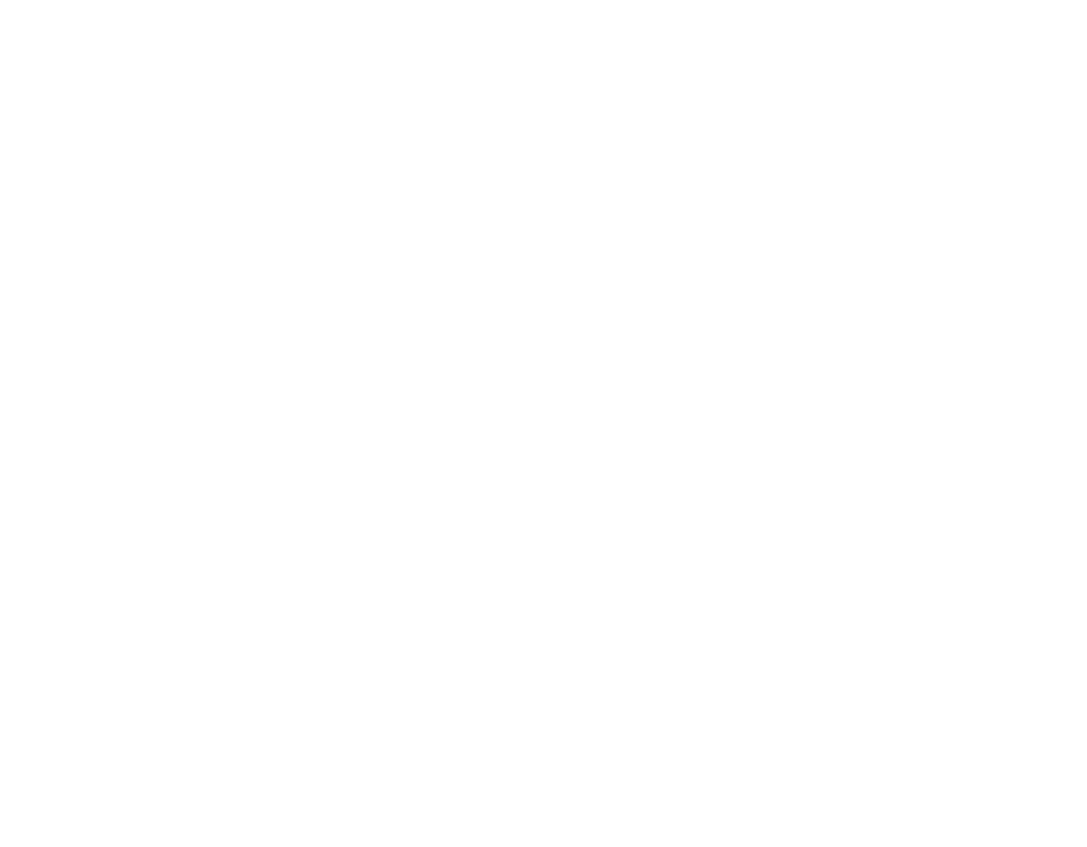
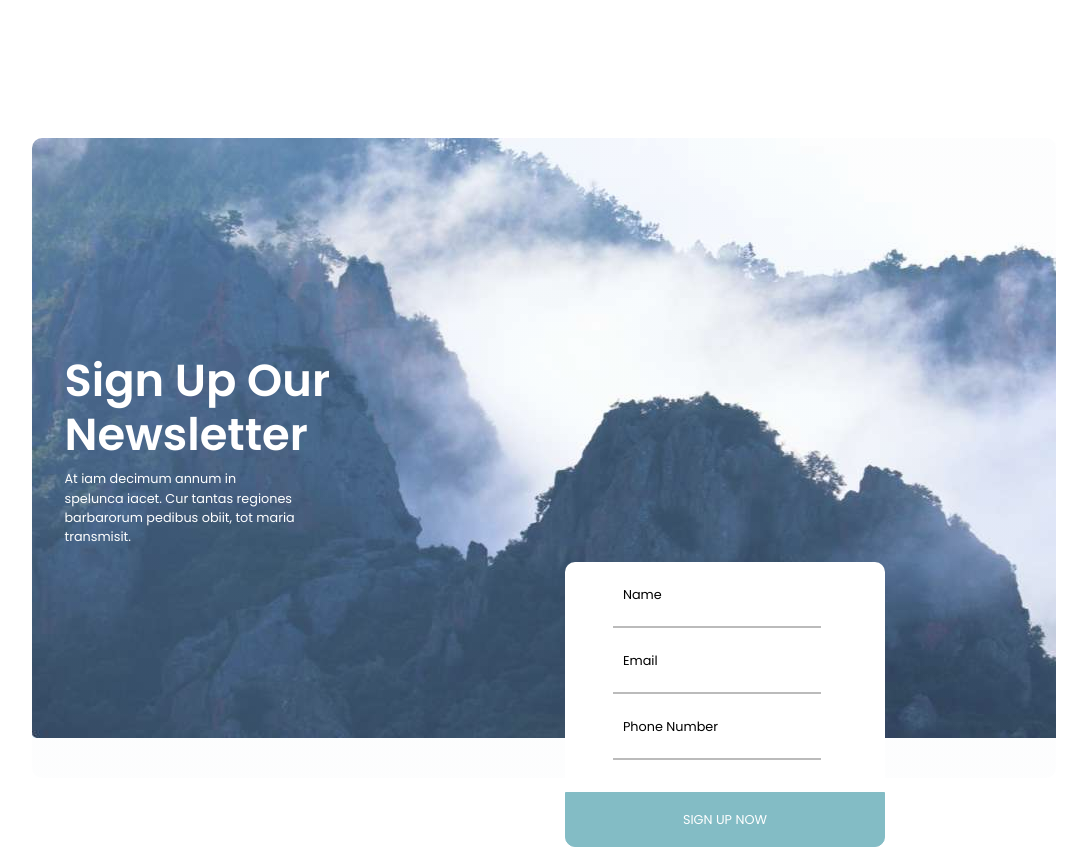
Before and after one commit to akhilalekha/lpmodel, a React (Create React App) app: page / in a window 1280 px wide. Shown: the part 3360-4207 px from the top of the page, without its empty margins (116-1203 px from the left). Before the commit the page ends 3498 px from the top, so only its background shows below. Built offline with nearby package versions, Linux system fonts and the light colour scheme.

Commit message:
create news letter page and styles

```diff
--- a/src/components/App.jsx
+++ b/src/components/App.jsx
@@ -3,6 +3,7 @@
 import Featured from "./Featured";
 import Home from "./Home";
 import Images from "./Images";
+import Newsletter from "./Newsletter";
 import Third from "./Third";
 
 function App() {
@@ -13,6 +14,7 @@
 			<Third />
 			<Download />
 			<Featured />
+			<Newsletter />
 		</div>
 	);
 }
--- /dev/null
+++ b/src/components/Newsletter.jsx
@@ -0,0 +1,29 @@
+import React from "react";
+import Button from "react-bootstrap/Button";
+import style from "./Newsletter.module.css";
+
+function Newsletter() {
+	return (
+		<div className={style.Newsletter}>
+			<div className={style.nwsContainer}>
+				<div className={style.nwsText}>
+					<h2 className={style.nwsTitle}>Sign Up Our Newsletter</h2>
+					<p className={style.nwsDes}>
+						At iam decimum annum in spelunca iacet. Cur tantas regiones
+						barbarorum pedibus obiit, tot maria transmisit.
+					</p>
+				</div>
+				<div className={style.nwsForm}>
+					<form>
+						<input type="text" name="" id="" placeholder="Name" />
+						<input type="email" name="" id="" placeholder="Email" />
+						<input type="number" name="" id="" placeholder="Phone Number" />
+					</form>
+					<Button className={style.signupButton}>SIGN UP NOW</Button>
+				</div>
+			</div>
+		</div>
+	);
+}
+
+export default Newsletter;
--- /dev/null
+++ b/src/components/Newsletter.module.css
@@ -0,0 +1,80 @@
+.Newsletter {
+	margin: 0 auto 4rem;
+	height: 80vh;
+	width: 80%;
+}
+
+.nwsContainer {
+	background: linear-gradient(
+			0deg,
+			rgba(232, 236, 241, 0.1),
+			rgba(232, 236, 241, 0.1)
+		),
+		url("../images/nwsmountain.jpg");
+	height: 80vh;
+	background-repeat: no-repeat;
+	width: 100%;
+	border-radius: 10px;
+	display: flex;
+	flex-wrap: wrap;
+	margin: 0 2%;
+}
+
+.nwsText {
+	display: flex;
+	flex-direction: column;
+	justify-content: center;
+	margin-left: 2rem;
+	/* margin-bottom: 4rem; */
+	width: 30rem;
+}
+
+.nwsTitle {
+	font-weight: 600;
+	width: 60%;
+	font-size: 3.5vw;
+}
+.nwsDes {
+	font-size: 0.8rem;
+	width: 48%;
+}
+
+.nwsForm {
+	width: 20rem;
+	margin-left: 2%;
+	align-self: flex-end;
+	background-color: white;
+	border-radius: 10px 10px 0 0;
+	height: 13.5rem;
+}
+.nwsForm input {
+	border: none;
+	border-bottom: 2px solid rgb(187, 187, 187);
+	padding: 20px 10px;
+	width: 13rem;
+	margin-left: 15%;
+	outline: none;
+}
+.nwsForm input::placeholder {
+	color: black;
+	font-size: 0.8rem;
+}
+
+.signupButton {
+	background-color: var(--light-blue);
+	outline: none;
+	border-color: var(--light-blue);
+	border-radius: 0 0 10px 10px;
+	font-size: 0.8rem;
+	width: 100%;
+	margin-top: 2rem;
+	padding: 17px;
+}
+.signupButton:hover,
+.signupButton:focus,
+.signupButton:active {
+	border-color: var(--light-blue);
+	background-color: var(--light-blue);
+	box-shadow: none;
+	outline: none;
+}
```
Also changed, not shown: src/images/nwsmountain.jpg (renamed from src/images/Rectangle 205.jpg), 1 other file (tests, documents, lock files or other folders).
